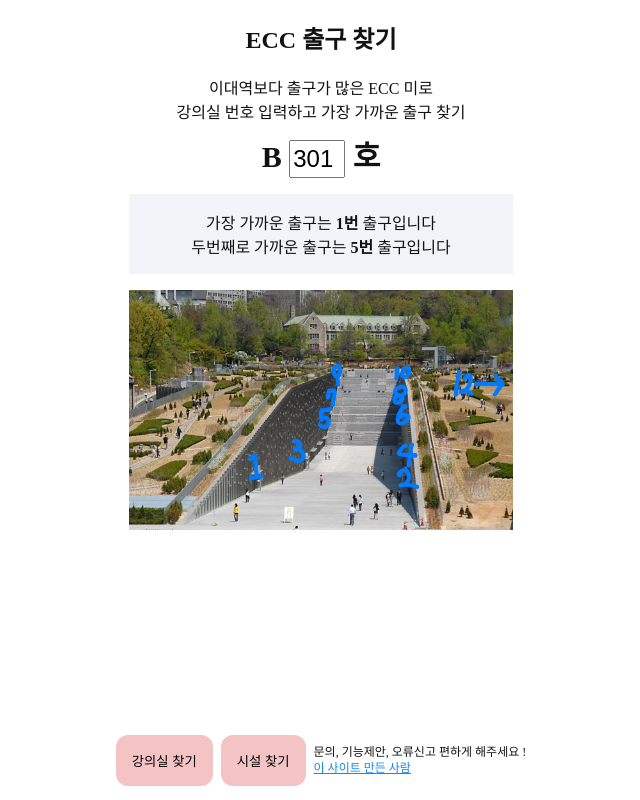
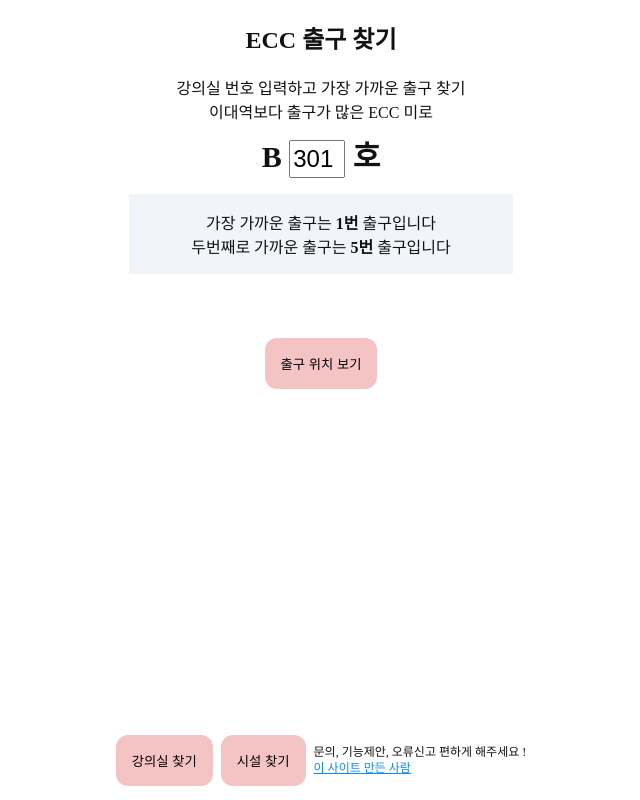
Before and after one commit to seondal/EcCuseMe, a Next.js app: page / in a window 1280 px wide. Shown: the whole page, without its empty margins (319-959 px from the left). Built offline with nearby package versions, Linux system fonts and the light colour scheme.

Commit message:
✨ feat :  출구 위치 보기 버튼

```diff
--- a/src/app/facility/page.tsx
+++ b/src/app/facility/page.tsx
@@ -1,10 +1,12 @@
 import FacilityList from "@/components/FacilityList";
+import KakaoAdfit from "@/components/kakaoAdfit";
 import { facilityNearGate3, facilityNearGate4 } from "@/utils/sortFacility";
 
 export default function Page() {
   return (
     <>
-      <div>재학생 아니어도 들어올 수 있는 지하4층 시설들</div>
+      <div>재학생 아니어도 이용 가능한 지하 4층</div>
+      <div>시설 위치 순서대로 보기</div>
       <div className="flex gap-4 mt-4 justify-center">
         <div>
           <h3>3번 출구쪽</h3>
@@ -15,6 +17,12 @@ export default function Page() {
           <FacilityList data={facilityNearGate4} />
         </div>
       </div>
+      <KakaoAdfit
+        width={300}
+        height={250}
+        unit={"DAN-BY5knLz9snl3nk1A"}
+        style="mt-4"
+      />
     </>
   );
 }
--- a/src/app/layout.tsx
+++ b/src/app/layout.tsx
@@ -24,7 +24,6 @@ export default function RootLayout({
         <header></header>
         <main className="text-center max-w-96 m-auto pb-20">
           <h2>ECC 출구 찾기</h2>
-          <div>이대역보다 출구가 많은 ECC 미로</div>
           {children}
         </main>
         <Analytics />
--- a/src/app/page.tsx
+++ b/src/app/page.tsx
@@ -1,8 +1,8 @@
 "use client";
 
+import EccImage from "@/components/EccImage";
 import KakaoAdfit from "@/components/kakaoAdfit";
 import { ExitData, exitDataByClassroom } from "@/utils/findExit";
-import Image from "next/image";
 import { useEffect, useState } from "react";
 
 export default function Home() {
@@ -16,6 +16,7 @@ export default function Home() {
   return (
     <>
       <div>강의실 번호 입력하고 가장 가까운 출구 찾기</div>
+      <div>이대역보다 출구가 많은 ECC 미로</div>
       <div className="font-bold text-center my-4 text-3xl">
         <span>B </span>
         <input
@@ -46,22 +47,8 @@ export default function Home() {
           </>
         )}
       </div>
-      <div className="relative h-60">
-        <Image
-          src="/image/map.jpg"
-          priority
-          fill
-          alt=""
-          placeholder="blur"
-          blurDataURL="/image/map.jpg"
-        />
-      </div>
-      <KakaoAdfit
-        width={320}
-        height={100}
-        unit={"DAN-UR1xj929Pmx2ug2Y"}
-        style="mt-1"
-      />
+      <EccImage />
+      <KakaoAdfit width={320} height={100} unit={"DAN-UR1xj929Pmx2ug2Y"} />
     </>
   );
 }
--- /dev/null
+++ b/src/components/EccImage.tsx
@@ -0,0 +1,30 @@
+"use client";
+
+import Image from "next/image";
+import { useState } from "react";
+
+export default function EccImage() {
+  const [show, setShow] = useState(false);
+
+  return (
+    <div className="my-16">
+      <button onClick={() => setShow(true)}>출구 위치 보기</button>
+      {show && (
+        <div
+          className="fixed right-0 left-0 top-0 bottom-0 z-10"
+          onClick={() => setShow(false)}>
+          <div className="absolute right-0 left-0 top-0 bottom-0 bg-black opacity-70" />
+          <Image
+            src="/image/map.jpg"
+            priority
+            fill
+            objectFit="contain"
+            alt=""
+            placeholder="blur"
+            blurDataURL="/image/map.jpg"
+          />
+        </div>
+      )}
+    </div>
+  );
+}
```
